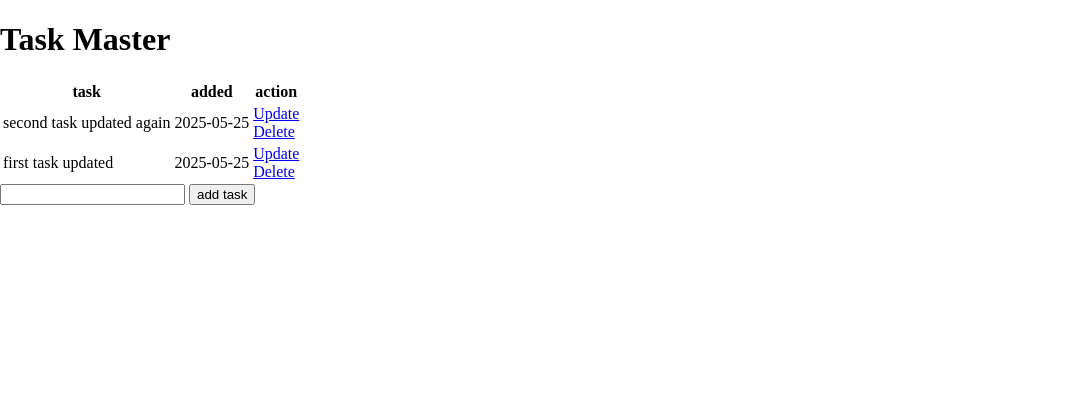
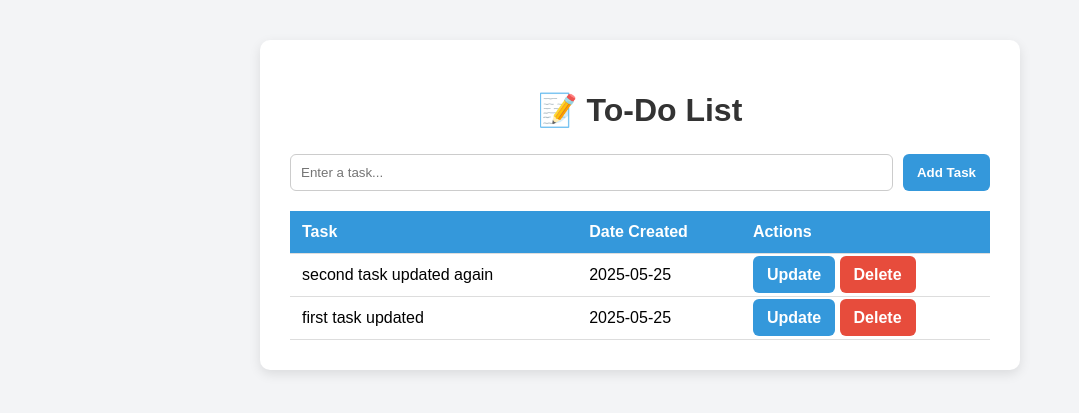
Before and after one commit to Ved-Thakur/Task_Manager_By_Ved, a Flask app: page / in a window 1280 px wide. Shown: the top 413 px of the page, without its empty margins (0-1079 px from the left). Run offline with Flask 3, Linux system fonts and the light colour scheme.

Commit message:
enhance ui

```diff
--- a/static/css/main.css
+++ b/static/css/main.css
@@ -1,3 +1,94 @@
 body {
+  font-family: Arial, sans-serif;
+  background: #f3f4f6;
   margin: 0;
+  padding: 0;
 }
+
+.container {
+  max-width: 700px;
+  margin: 40px auto;
+  background: white;
+  padding: 30px;
+  border-radius: 10px;
+  box-shadow: 0 4px 12px rgba(0, 0, 0, 0.1);
+}
+
+h1 {
+  text-align: center;
+  color: #333;
+  margin-bottom: 25px;
+}
+
+.task-form,
+.update-box form {
+  display: flex;
+  gap: 10px;
+  margin-bottom: 20px;
+}
+
+input[type="text"] {
+  flex: 1;
+  padding: 10px;
+  border: 1px solid #ccc;
+  border-radius: 6px;
+}
+
+button,
+.btn {
+  background-color: #3498db;
+  color: white;
+  border: none;
+  padding: 10px 14px;
+  border-radius: 6px;
+  cursor: pointer;
+  text-decoration: none;
+  font-weight: bold;
+}
+
+button:hover,
+.btn:hover {
+  background-color: #2980b9;
+}
+
+.btn.delete {
+  background-color: #e74c3c;
+}
+
+.btn.delete:hover {
+  background-color: #c0392b;
+}
+
+table {
+  width: 100%;
+  border-collapse: collapse;
+}
+
+table thead {
+  background-color: #3498db;
+  color: white;
+}
+
+table th,
+table td {
+  padding: 12px;
+  text-align: left;
+  border-bottom: 1px solid #ddd;
+}
+
+.empty {
+  text-align: center;
+  color: #999;
+  margin-top: 20px;
+}
+
+.update-box {
+  text-align: center;
+}
+
+.back-link {
+  display: inline-block;
+  margin-top: 20px;
+  text-decoration: none;
+  color: #3498db;
+}
--- a/templates/base.html
+++ b/templates/base.html
@@ -3,14 +3,14 @@
   <head>
     <meta charset="UTF-8" />
     <meta name="viewport" content="width=device-width, initial-scale=1.0" />
-    <title>Document</title>
+    <title>Flask To-Do</title>
     <link
       rel="stylesheet"
-      href="{{url_for('static', filename='css/main.css')}}"
+      href="{{ url_for('static', filename='css/main.css') }}"
     />
-    {%block head%} {%endblock%}
+    {% block head %}{% endblock %}
   </head>
   <body>
-    {%block body%} {%endblock%}
+    <div class="container">{% block body %}{% endblock %}</div>
   </body>
 </html>
--- a/templates/index.html
+++ b/templates/index.html
@@ -1,27 +1,33 @@
-{% extends "base.html" %} {%block head%} {%endblock%} {%block body%}
-<div class="content">
-  <h1>Task Master</h1>
-  <table>
+{% extends "base.html" %} {% block body %}
+<h1>📝 To-Do List</h1>
+
+<form action="/" method="POST" class="task-form">
+  <input type="text" name="content" placeholder="Enter a task..." required />
+  <button type="submit">Add Task</button>
+</form>
+
+{% if tasks %}
+<table>
+  <thead>
     <tr>
-      <th>task</th>
-      <th>added</th>
-      <th>action</th>
+      <th>Task</th>
+      <th>Date Created</th>
+      <th>Actions</th>
     </tr>
+  </thead>
+  <tbody>
     {% for task in tasks %}
     <tr>
-      <td>{{task.content}}</td>
-      <td>{{task.date_created.date()}}</td>
+      <td>{{ task.content }}</td>
+      <td>{{ task.date_created.strftime('%Y-%m-%d') }}</td>
       <td>
-        <a href="/update/{{task.id}}">Update</a>
-        <br />
-        <a href="/delete/{{task.id}}">Delete</a>
+        <a class="btn update" href="/update/{{ task.id }}">Update</a>
+        <a class="btn delete" href="/delete/{{ task.id }}">Delete</a>
       </td>
     </tr>
-    {%endfor%}
-  </table>
-  <form action="/" method="post">
-    <input type="text" name="content" id="content" />
-    <input type="submit" value="add task" />
-  </form>
-</div>
-{%endblock%}
+    {% endfor %}
+  </tbody>
+</table>
+{% else %}
+<p class="empty">No tasks added yet.</p>
+{% endif %} {% endblock %}
```
Also changed, not shown: templates/update.html (+8 -7 lines), instance/test.db.
